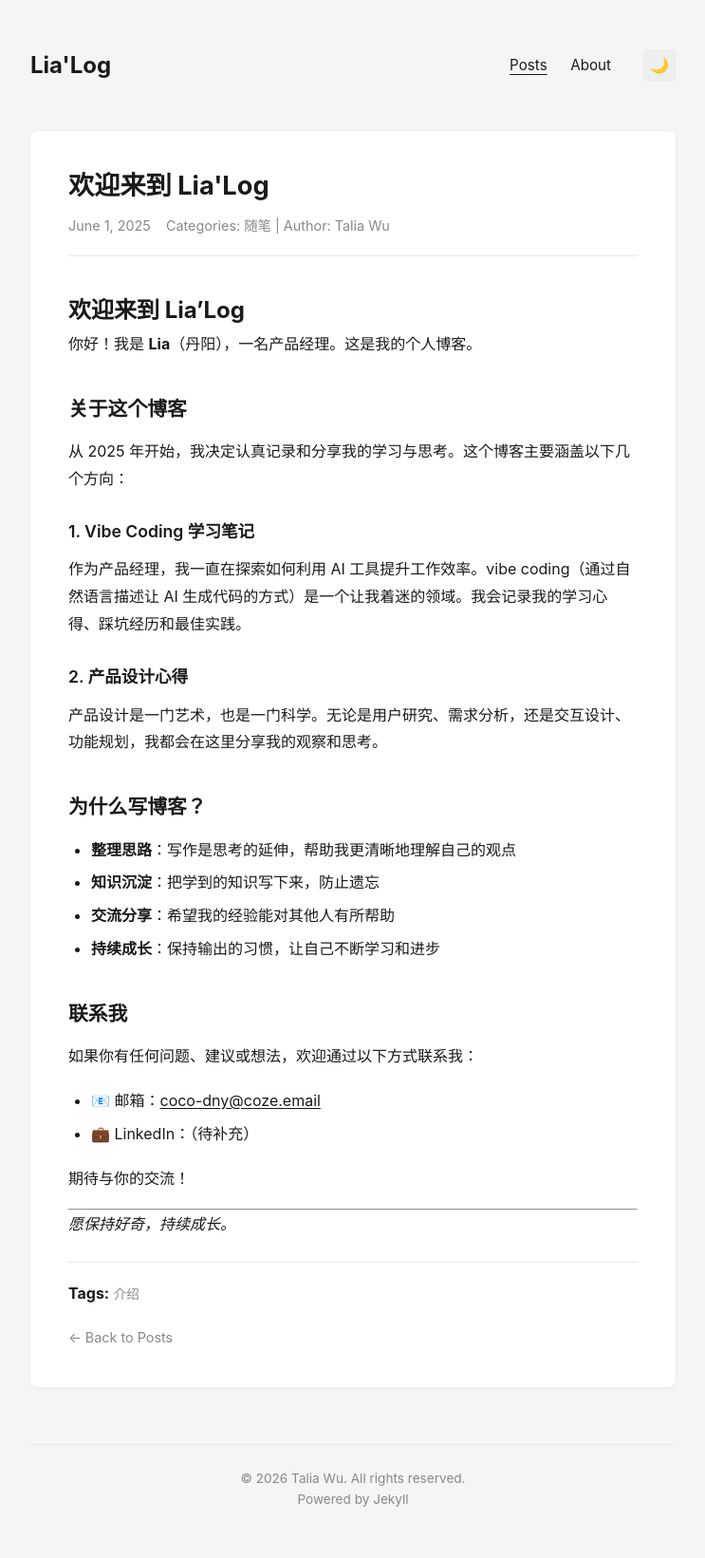
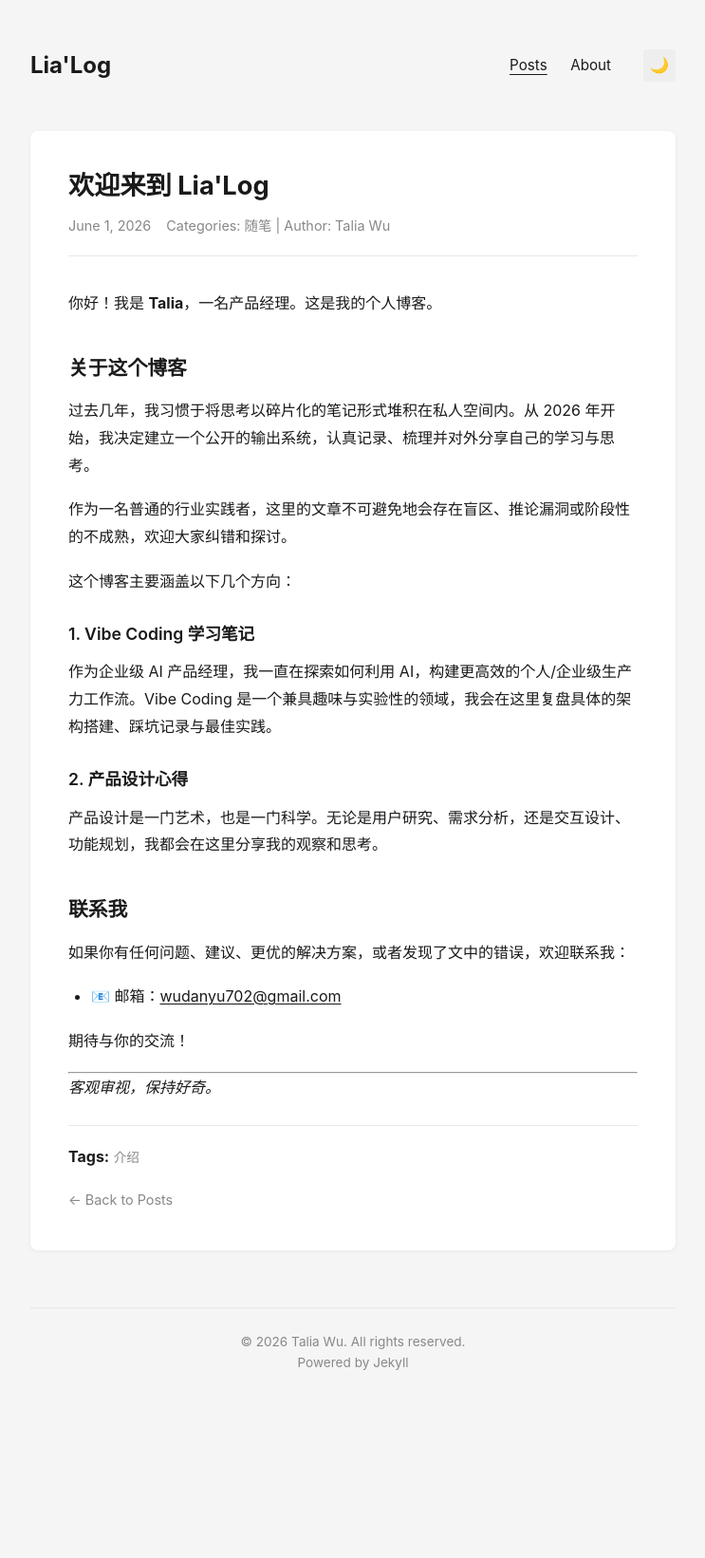
Before and after one commit to talia-wu/talia-wu.github.io, a Jekyll site: the page built from _posts/2025-06-01-welcome-to-lias-log.md, in a window 1280 px wide. Shown: the whole page at 95% size, without its empty margins (268-1011 px from the left). Built offline with Jekyll 4.4.1, drawn with Linux system fonts in a browser that asks for light colours; after the commit the page ends 1496 px from its top, so only the background shows below that.

Commit message:
Update 2025-06-01-welcome-to-lias-log.md

```diff
--- a/_posts/2025-06-01-welcome-to-lias-log.md
+++ b/_posts/2025-06-01-welcome-to-lias-log.md
@@ -1,43 +1,37 @@
 ---
 layout: post
 title: 欢迎来到 Lia'Log
-date: 2025-06-01
+date: 2026-06-01
 categories: [随笔]
 tags: [介绍]
 ---
 
-# 欢迎来到 Lia'Log
-
-你好！我是 **Lia**（丹阳），一名产品经理。这是我的个人博客。
+你好！我是 **Talia**，一名产品经理。这是我的个人博客。
 
 ## 关于这个博客
 
-从 2025 年开始，我决定认真记录和分享我的学习与思考。这个博客主要涵盖以下几个方向：
+过去几年，我习惯于将思考以碎片化的笔记形式堆积在私人空间内。从 2026 年开始，我决定建立一个公开的输出系统，认真记录、梳理并对外分享自己的学习与思考。
+
+作为一名普通的行业实践者，这里的文章不可避免地会存在盲区、推论漏洞或阶段性的不成熟，欢迎大家纠错和探讨。
+
+这个博客主要涵盖以下几个方向：
 
 ### 1. Vibe Coding 学习笔记
 
-作为产品经理，我一直在探索如何利用 AI 工具提升工作效率。vibe coding（通过自然语言描述让 AI 生成代码的方式）是一个让我着迷的领域。我会记录我的学习心得、踩坑经历和最佳实践。
+作为企业级 AI 产品经理，我一直在探索如何利用 AI，构建更高效的个人/企业级生产力工作流。Vibe Coding 是一个兼具趣味与实验性的领域，我会在这里复盘具体的架构搭建、踩坑记录与最佳实践。
 
 ### 2. 产品设计心得
 
 产品设计是一门艺术，也是一门科学。无论是用户研究、需求分析，还是交互设计、功能规划，我都会在这里分享我的观察和思考。
 
-## 为什么写博客？
-
-- **整理思路**：写作是思考的延伸，帮助我更清晰地理解自己的观点
-- **知识沉淀**：把学到的知识写下来，防止遗忘
-- **交流分享**：希望我的经验能对其他人有所帮助
-- **持续成长**：保持输出的习惯，让自己不断学习和进步
-
 ## 联系我
 
-如果你有任何问题、建议或想法，欢迎通过以下方式联系我：
+如果你有任何问题、建议、更优的解决方案，或者发现了文中的错误，欢迎联系我：
 
-- 📧 邮箱：[coco-dny@coze.email](mailto:coco-dny@coze.email)
-- 💼 LinkedIn：（待补充）
+- 📧 邮箱：[wudanyu702@gmail.com](mailto:wudanyu702@gmail.com)
 
 期待与你的交流！
 
 ---
 
-*愿保持好奇，持续成长。*
+*客观审视，保持好奇。*
```
